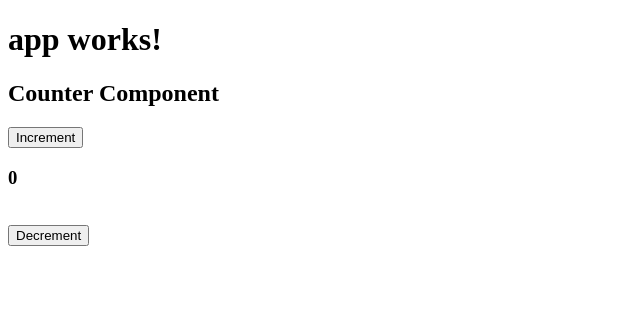
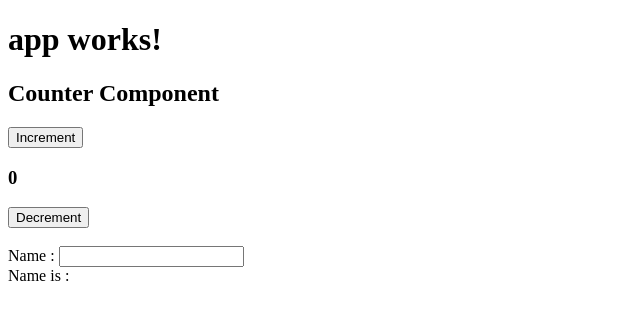
Before and after one commit to kinathru/Angular2CounterDemo, an Angular app: page / in a window 1280 px wide. Shown: the top 320 px of the page, without its empty margins (0-640 px from the left). Built offline with nearby package versions, Linux system fonts and the light colour scheme.

Commit message:
add new functionality

```diff
--- a/src/app/counter/counter.component.html
+++ b/src/app/counter/counter.component.html
@@ -1,6 +1,9 @@
 <div>
   <h2>{{componentName}}</h2>
   <button (click)="increment()">Increment</button><br/>
-  <h3>{{counter}}</h3><br/>
-  <button (click)="decrement()">Decrement</button><br/>
+  <h3>{{counter}}</h3>
+  <button (click)="decrement()">Decrement</button><br/><br/>
+
+  Name     : <input type="text" [(ngModel)]="username" width="100px" height="10px"/><br/>
+  Name is  : {{username}}
 </div>
--- a/src/app/counter/counter.component.ts
+++ b/src/app/counter/counter.component.ts
@@ -9,6 +9,8 @@ export class CounterComponent implements OnInit {
 
   private componentName: string;
   private counter: number;
+  private username: string;
+  private validity: boolean;
 
   constructor() {
     this.componentName = 'Counter Component';
```
